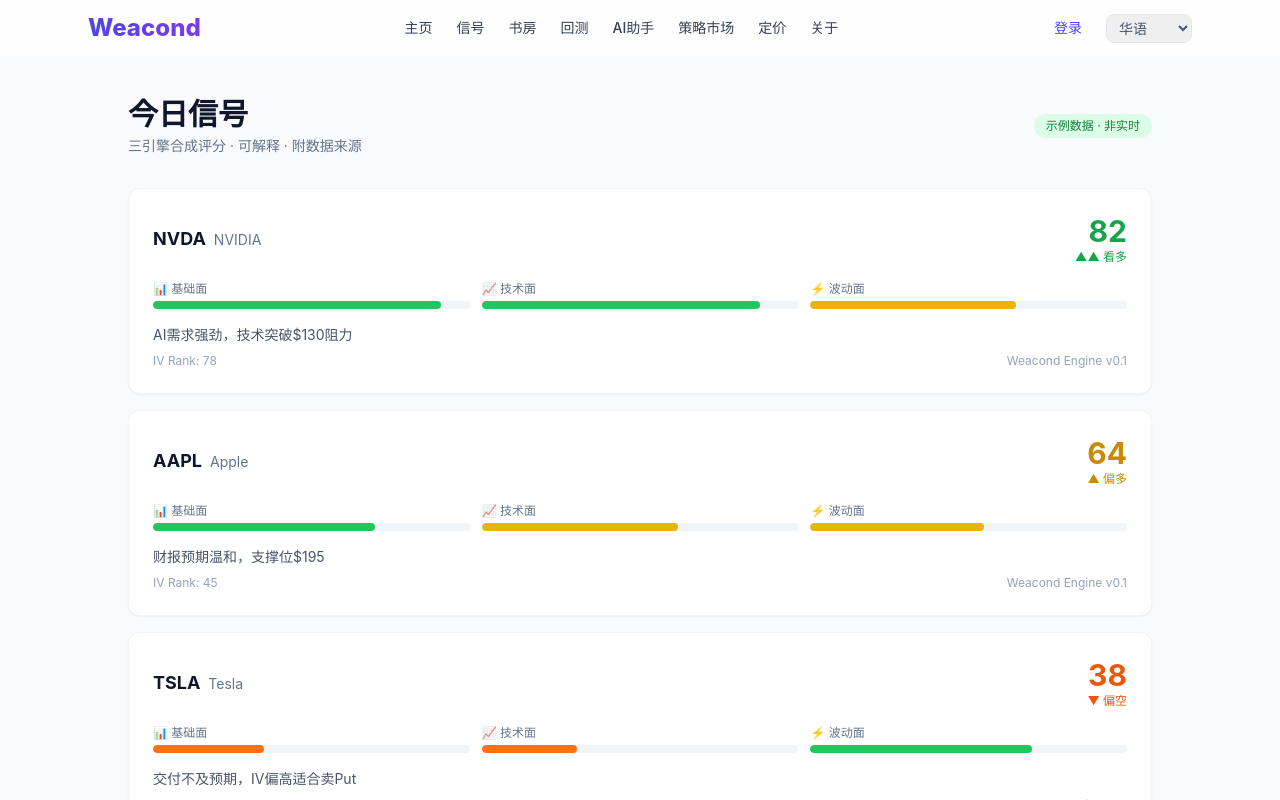
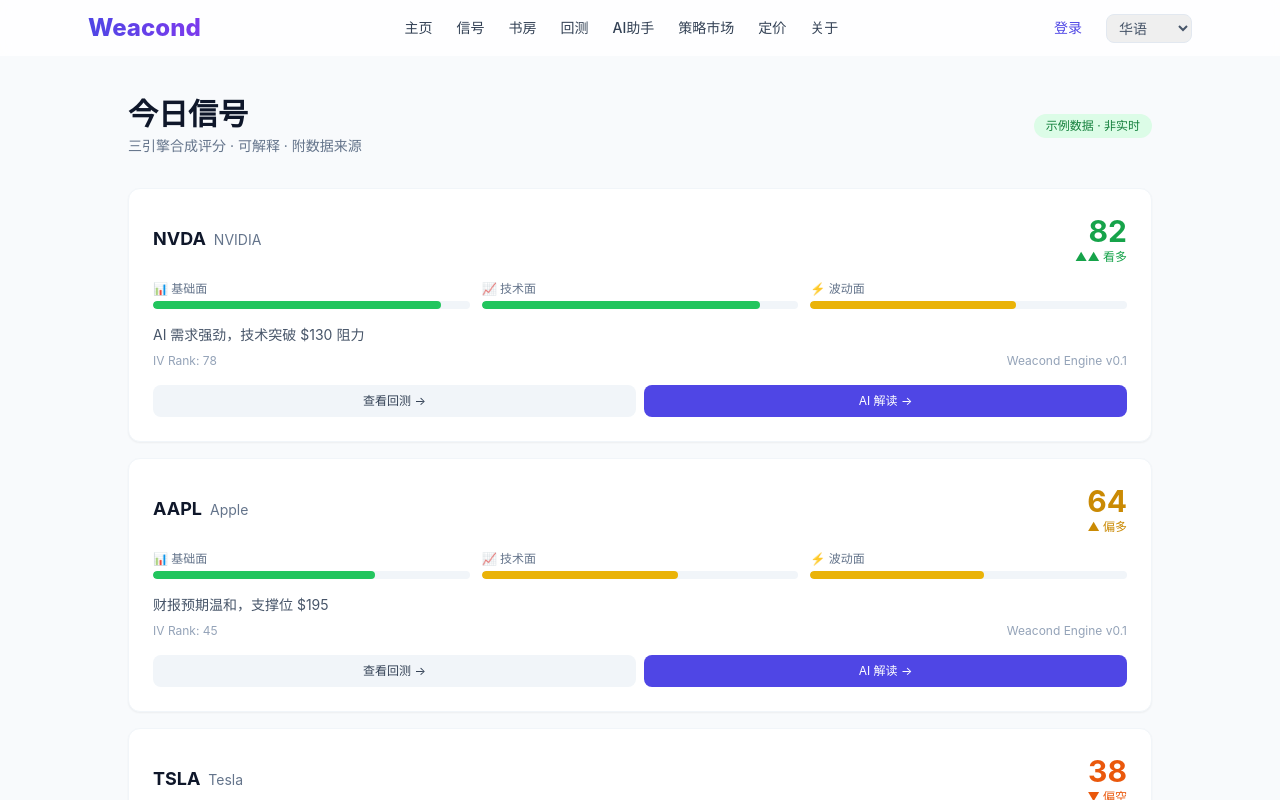
Before and after one commit to weacond/weacondwebsite, a Next.js app: page /signals in a window 1280 px wide. Shown: the top 800 px of the page. Built offline with nearby package versions, Linux system fonts and the light colour scheme.

Commit message:
feat(signals): extract reusable SignalCard component tying signal+backtest+AI

```diff
--- /dev/null
+++ b/components/SignalCard.js
@@ -0,0 +1,136 @@
+// components/SignalCard.js — 信号卡片（可复用）
+// 把「信号 + 回测 + AI」三柱串起来：每张卡片展示三引擎合成评分、可解释性，
+// 并提供「查看回测」「AI 解读」两个动作，是平台的核心交互单元。
+//
+// 兼容两种数据形态：
+//   1) DEMO 形态：{ ticker, name, score, direction, f, t, v, ivRank, reason, source }
+//   2) computeSignalScore 形态：{ score, direction, riskLevel, components:{fundamental,technical,volatility}, ivRank, rationale:{...} }
+
+import Link from "next/link";
+import { useLanguage } from "../contexts/LanguageContext";
+
+function EngineBar({ label, value }) {
+  const color = value >= 70 ? "bg-green-500" : value >= 50 ? "bg-yellow-500" : "bg-orange-500";
+  return (
+    <div>
+      <div className="text-xs text-slate-500 mb-1">{label}</div>
+      <div className="h-2 bg-slate-100 rounded-full overflow-hidden">
+        <div className={`h-full rounded-full ${color}`} style={{ width: `${value}%` }} />
+      </div>
+    </div>
+  );
+}
+
+export default function SignalCard({ signal }) {
+  const { lang } = useLanguage();
+  const L = lang === "en" ? en : zh;
+  const s = signal || {};
+
+  const score = s.score ?? 0;
+  const direction = s.direction || "neutral";
+
+  // 兼容两种形态：components 优先，否则取 f/t/v
+  const comp = s.components;
+  const f = comp ? comp.fundamental : s.f ?? 0;
+  const t = comp ? comp.technical : s.t ?? 0;
+  const v = comp ? comp.volatility : s.v ?? 0;
+  const ivRank = s.ivRank ?? 0;
+  const ticker = s.ticker || "—";
+  const name = s.name || "";
+
+  // 可解释性：reason（DEMO）或 rationale（computeSignalScore 的字典）
+  let reason = s.reason;
+  if (!reason && s.rationale && typeof s.rationale === "object") {
+    reason = Object.values(s.rationale).filter(Boolean).join("；");
+  }
+
+  const scoreColor =
+    score >= 70 ? "text-green-600" : score >= 50 ? "text-yellow-600" : score >= 30 ? "text-orange-600" : "text-red-600";
+
+  const dirLabels = {
+    bullish: lang === "en" ? "▲▲ Bullish" : "▲▲ 看多",
+    mild_bullish: lang === "en" ? "▲ Mild Bull" : "▲ 偏多",
+    mild_bearish: lang === "en" ? "▼ Mild Bear" : "▼ 偏空",
+    bearish: lang === "en" ? "▼▼ Bearish" : "▼▼ 看空",
+    neutral: lang === "en" ? "— Neutral" : "— 中性",
+  };
+  const dirColor =
+    direction === "bullish" ? "text-green-600" : direction === "mild_bullish" ? "text-yellow-600" : direction === "mild_bearish" ? "text-orange-600" : direction === "bearish" ? "text-red-600" : "text-slate-500";
+
+  const riskLabels = { high_iv: L.riskHigh, low_iv: L.riskLow, moderate: L.riskMod };
+
+  return (
+    <div className="bg-white rounded-xl p-6 shadow-sm border border-slate-100 hover:shadow-md transition-shadow">
+      {/* 头部：标的 + 综合评分 + 方向 */}
+      <div className="flex items-center justify-between mb-4">
+        <div>
+          <span className="text-lg font-bold">{ticker}</span>
+          <span className="text-slate-500 text-sm ml-2">{name}</span>
+        </div>
+        <div className="text-right">
+          <div className={`text-3xl font-bold ${scoreColor}`}>{score}</div>
+          <div className={`text-xs font-medium ${dirColor}`}>{dirLabels[direction] || dirLabels.neutral}</div>
+        </div>
+      </div>
+
+      {/* 三引擎分数条 */}
+      <div className="grid grid-cols-3 gap-3 mb-4">
+        <EngineBar label={L.fundamental} value={f} />
+        <EngineBar label={L.technical} value={t} />
+        <EngineBar label={L.volatility} value={v} />
+      </div>
+
+      {/* 可解释性 */}
+      {reason && <p className="text-sm text-slate-600 mb-2">{reason}</p>}
+
+      <div className="flex items-center justify-between text-xs text-slate-400 mb-4">
+        <span>
+          {L.ivRank}: {ivRank}
+          {s.riskLevel ? ` · ${riskLabels[s.riskLevel] || ""}` : ""}
+        </span>
+        <span>{s.source || L.engine}</span>
+      </div>
+
+      {/* 三柱串联：回测 + AI 解读 */}
+      <div className="flex gap-2">
+        <Link
+          href="/backtest"
+          className="flex-1 text-center text-xs bg-slate-100 text-slate-700 py-2 px-3 rounded-lg hover:bg-slate-200 transition-colors"
+        >
+          {L.viewBacktest} →
+        </Link>
+        <Link
+          href="/ai"
+          className="flex-1 text-center text-xs bg-indigo-600 text-white py-2 px-3 rounded-lg hover:bg-indigo-500 transition-colors"
+        >
+          {L.aiExplain} →
+        </Link>
+      </div>
+    </div>
+  );
+}
+
+const zh = {
+  fundamental: "📊 基础面",
+  technical: "📈 技术面",
+  volatility: "⚡ 波动面",
+  viewBacktest: "查看回测",
+  aiExplain: "AI 解读",
+  engine: "Weacond Engine v0.1",
+  ivRank: "IV Rank",
+  riskHigh: "高 IV",
+  riskLow: "低 IV",
+  riskMod: "中 IV",
+};
+const en = {
+  fundamental: "📊 Fundamental",
+  technical: "📈 Technical",
+  volatility: "⚡ Volatility",
+  viewBacktest: "Backtest",
+  aiExplain: "AI Explain",
+  engine: "Weacond Engine v0.1",
+  ivRank: "IV Rank",
+  riskHigh: "High IV",
+  riskLow: "Low IV",
+  riskMod: "Mod IV",
+};
--- a/pages/signals.js
+++ b/pages/signals.js
@@ -1,5 +1,6 @@
 import Navbar from "../components/Navbar";
 import Footer from "../components/Footer";
+import SignalCard from "../components/SignalCard";
 import { useLanguage } from "../contexts/LanguageContext";
 import Head from "next/head";
 import Link from "next/link";
@@ -10,16 +11,12 @@ export const metadata = {
   robots: { index: true, follow: true },
 };
 
-// 示例信号数据（实际接入行情 API 后替换）
+// 示例信号数据（实际接入行情 API 后替换；卡片渲染由 components/SignalCard 负责）
 const DEMO_SIGNALS = [
-  { ticker:"NVDA", name:"NVIDIA", score:82, direction:"bullish",
-    f:91, t:88, v:65, ivRank:78, reason:"AI需求强劲，技术突破$130阻力", source:"Weacond Engine v0.1" },
-  { ticker:"AAPL", name:"Apple", score:64, direction:"mild_bullish",
-    f:70, t:62, v:55, ivRank:45, reason:"财报预期温和，支撑位$195", source:"Weacond Engine v0.1" },
-  { ticker:"TSLA", name:"Tesla", score:38, direction:"mild_bearish",
-    f:35, t:30, v:70, ivRank:82, reason:"交付不及预期，IV偏高适合卖Put", source:"Weacond Engine v0.1" },
-  { ticker:"SPY", name:"S&P 500 ETF", score:71, direction:"bullish",
-    f:75, t:72, v:50, ivRank:40, reason:"宏观利好，趋势向上", source:"Weacond Engine v0.1" },
+  { ticker: "NVDA", name: "NVIDIA", score: 82, direction: "bullish", f: 91, t: 88, v: 65, ivRank: 78, reason: "AI 需求强劲，技术突破 $130 阻力", source: "Weacond Engine v0.1" },
+  { ticker: "AAPL", name: "Apple", score: 64, direction: "mild_bullish", f: 70, t: 62, v: 55, ivRank: 45, reason: "财报预期温和，支撑位 $195", source: "Weacond Engine v0.1" },
+  { ticker: "TSLA", name: "Tesla", score: 38, direction: "mild_bearish", f: 35, t: 30, v: 70, ivRank: 82, reason: "交付不及预期，IV 偏高适合卖 Put", source: "Weacond Engine v0.1" },
+  { ticker: "SPY", name: "S&P 500 ETF", score: 71, direction: "bullish", f: 75, t: 72, v: 50, ivRank: 40, reason: "宏观利好，趋势向上", source: "Weacond Engine v0.1" },
 ];
 
 export default function SignalsPage() {
@@ -42,45 +39,11 @@ export default function SignalsPage() {
             </span>
           </div>
 
-          {/* 信号卡片列表 */}
+          {/* 信号卡片列表（由可复用 SignalCard 渲染，串联回测 + AI） */}
           <div className="space-y-4">
-            {DEMO_SIGNALS.map((s) => {
-              const scoreColor = s.score >= 70 ? "text-green-600" : s.score >= 50 ? "text-yellow-600" : s.score >= 30 ? "text-orange-600" : "text-red-600";
-              const dirColor = s.direction === "bullish" ? "text-green-600" : s.direction === "mild_bullish" ? "text-yellow-600" : s.direction === "mild_bearish" ? "text-orange-600" : "text-red-600";
-              return (
-                <div key={s.ticker} className="bg-white rounded-xl p-6 shadow-sm border border-slate-100 hover:shadow-md transition-shadow">
-                  <div className="flex items-center justify-between mb-4">
-                    <div>
-                      <span className="text-lg font-bold">{s.ticker}</span>
-                      <span className="text-slate-500 text-sm ml-2">{s.name}</span>
-                    </div>
-                    <div className={`text-right`}>
-                      <div className={`text-3xl font-bold ${scoreColor}`}>{s.score}</div>
-                      <div className={`text-xs font-medium ${dirColor}`}>
-                        {s.direction === "bullish" ? "▲▲ 看多" : s.direction === "mild_bullish" ? "▲ 偏多" : s.direction === "mild_bearish" ? "▼ 偏空" : "▼▼ 看空"}
-                      </div>
-                    </div>
-                  </div>
-                  {/* 三引擎分数条 */}
-                  <div className="grid grid-cols-3 gap-3 mb-4">
-                    {[["📊 基础面", s.f], ["📈 技术面", s.t], ["⚡ 波动面", s.v]].map(([label, val], i) => (
-                      <div key={i}>
-                        <div className="text-xs text-slate-500 mb-1">{label}</div>
-                        <div className="h-2 bg-slate-100 rounded-full overflow-hidden">
-                          <div className={`h-full rounded-full ${val>=70?"bg-green-500":val>=50?"bg-yellow-500":"bg-orange-500"}`}
-                            style={{width:`${val}%`}} />
-                        </div>
-                      </div>
-                    ))}
-                  </div>
-                  <p className="text-sm text-slate-600 mb-2">{s.reason}</p>
-                  <div className="flex items-center justify-between text-xs text-slate-400">
-                    <span>IV Rank: {s.ivRank}</span>
-                    <span>{s.source}</span>
-                  </div>
-                </div>
-              );
-            })}
+            {DEMO_SIGNALS.map((s) => (
+              <SignalCard key={s.ticker} signal={s} />
+            ))}
           </div>
 
           {/* 升级提示 */}
```
